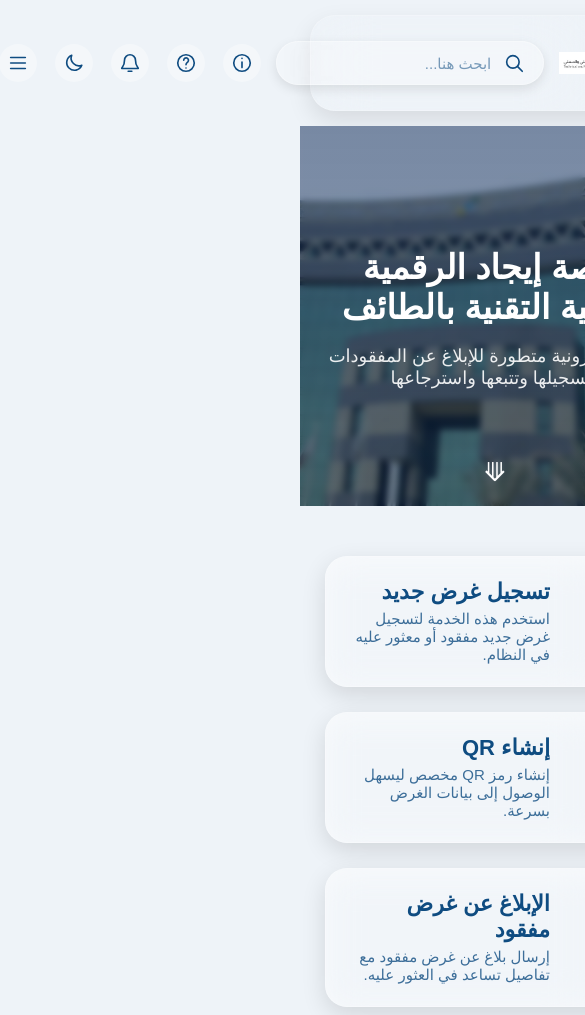
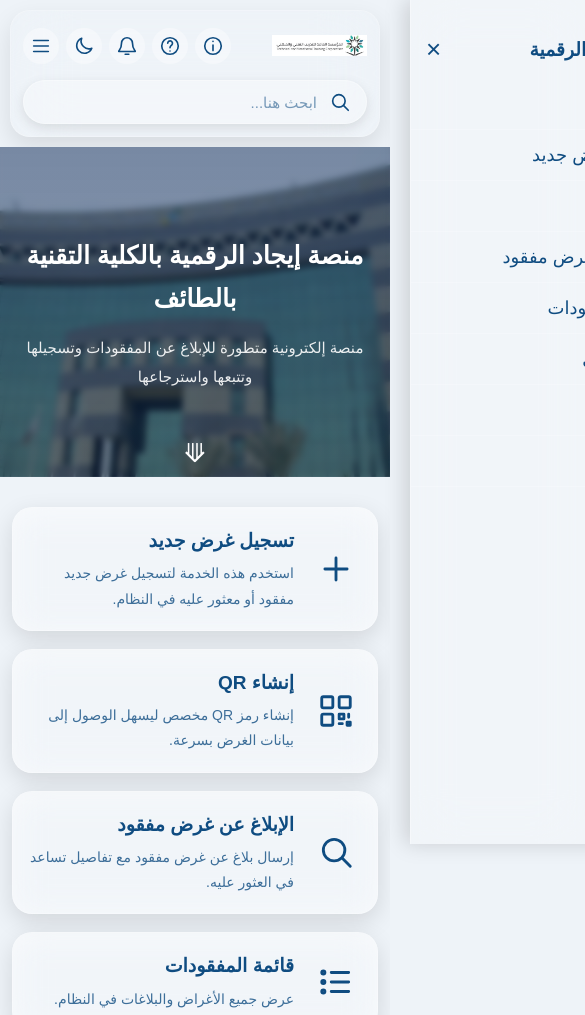
Before and after one commit to sabahshoaib874-sketch/Ejad, a plain HTML site: page index.html in a window 390 px wide. Shown: the top 1015 px of the page, 585 px wide, since content can reach past the window. Drawn offline with Linux system fonts and the light colour scheme.

Commit message:
Update style.css

```diff
--- a/style.css
+++ b/style.css
@@ -629,3 +629,333 @@ body.dark-mode .notif-item:hover {
         color 0.3s ease,
         border-color 0.3s ease;
 }
+
+/* ==========================================
+   RESPONSIVE DESIGN - منصة إيجاد
+   جميع الأجهزة والشاشات
+========================================== */
+
+/* ضبط قياسات جميع العناصر */
+* {
+    box-sizing: border-box;
+}
+
+html {
+    width: 100%;
+    overflow-x: hidden;
+}
+
+body {
+    width: 100%;
+    max-width: 100%;
+    overflow-x: hidden;
+    margin: 0;
+}
+
+/* ==========================================
+   HEADER / NAVIGATION
+========================================== */
+
+.nav-glass {
+    width: calc(100% - 30px);
+    max-width: 100%;
+    margin: 15px auto;
+    padding: 12px 18px;
+    flex-wrap: wrap;
+    gap: 15px;
+}
+
+.nav-logo {
+    max-width: 120px;
+    height: auto;
+    object-fit: contain;
+}
+
+.nav-search-bar {
+    width: 230px;
+    max-width: 100%;
+    min-width: 0;
+}
+
+.nav-icons {
+    display: flex;
+    align-items: center;
+    flex-wrap: wrap;
+    gap: 12px;
+}
+
+.nav-btn {
+    flex-shrink: 0;
+}
+
+/* ==========================================
+   HERO SECTION
+========================================== */
+
+.hero {
+    width: 100%;
+    min-height: 380px;
+    height: auto;
+    padding: 70px 20px;
+    background-position: center center;
+    background-size: cover;
+}
+
+.hero-content {
+    width: 100%;
+    max-width: 900px;
+    padding: 0 15px;
+}
+
+.hero-content h1 {
+    font-size: clamp(24px, 4vw, 34px);
+    line-height: 1.7;
+}
+
+.hero-content p {
+    font-size: clamp(15px, 2vw, 18px);
+    line-height: 1.8;
+}
+
+/* ==========================================
+   SERVICE CARDS
+========================================== */
+
+.services-list {
+    width: 100%;
+    max-width: 1100px;
+    margin: auto;
+    padding: 45px 25px;
+}
+
+.service-card {
+    width: 100%;
+    max-width: 100%;
+    min-width: 0;
+}
+
+.service-text {
+    min-width: 0;
+}
+
+.service-text h3,
+.service-text p {
+    overflow-wrap: break-word;
+}
+
+/* ==========================================
+   TABLETS
+========================================== */
+
+@media (max-width: 768px) {
+
+    .nav-glass {
+        width: calc(100% - 24px);
+        padding: 12px;
+        gap: 12px;
+    }
+
+    .nav-icons {
+        gap: 10px;
+    }
+
+    .nav-search-bar {
+        width: 200px;
+    }
+
+    .hero {
+        min-height: 350px;
+        padding: 65px 15px;
+    }
+
+    .services-list {
+        padding: 35px 18px;
+    }
+
+    .service-card {
+        gap: 18px;
+        padding: 20px;
+    }
+
+}
+
+/* ==========================================
+   MOBILE PHONES
+========================================== */
+
+@media (max-width: 600px) {
+
+    .nav-glass {
+        width: calc(100% - 20px);
+        margin: 10px auto;
+        padding: 12px;
+        display: flex;
+        flex-wrap: wrap;
+        justify-content: space-between;
+        gap: 12px;
+        border-radius: 20px;
+    }
+
+    /* الشعار */
+    .nav-logo {
+        max-width: 105px;
+        height: 45px;
+        object-fit: contain;
+    }
+
+    /* شريط البحث */
+    .nav-search-bar {
+        order: 3;
+        width: 100%;
+        max-width: 100%;
+        flex: 1 0 100%;
+        padding: 10px 15px;
+    }
+
+    /* الأيقونات */
+    .nav-icons {
+        order: 2;
+        display: flex;
+        flex-wrap: nowrap;
+        justify-content: center;
+        gap: 7px;
+    }
+
+    .nav-btn {
+        padding: 7px;
+        flex-shrink: 0;
+    }
+
+    .nav-btn img {
+        width: 20px;
+        height: 20px;
+    }
+
+    /* الهيدر */
+    .hero {
+        width: 100%;
+        min-height: 330px;
+        height: auto;
+        padding: 65px 15px;
+        background-position: center;
+    }
+
+    .hero-content {
+        width: 100%;
+        padding: 0 10px;
+    }
+
+    .hero-content h1 {
+        font-size: 25px;
+        line-height: 1.7;
+    }
+
+    .hero-content p {
+        font-size: 15px;
+        line-height: 1.9;
+    }
+
+    .scroll-bounce {
+        bottom: 15px;
+    }
+
+    /* بطاقات الخدمات */
+    .services-list {
+        width: 100%;
+        padding: 30px 12px;
+        gap: 18px;
+    }
+
+    .service-card {
+        width: 100%;
+        padding: 18px 14px;
+        gap: 14px;
+        border-radius: 20px;
+        transform: none;
+    }
+
+    .service-card:hover {
+        transform: translateY(-3px);
+    }
+
+    .service-card .icon-circle {
+        width: 55px;
+        height: 55px;
+        min-width: 55px;
+        display: flex;
+        align-items: center;
+        justify-content: center;
+    }
+
+    .icon-circle img {
+        width: 35px;
+        height: 35px;
+        max-width: 100%;
+        object-fit: contain;
+    }
+
+    .service-text h3 {
+        font-size: 19px;
+        line-height: 1.6;
+    }
+
+    .service-text p {
+        font-size: 14px;
+        line-height: 1.8;
+    }
+
+    /* صندوق التنبيهات */
+    .notif-box {
+        width: calc(100% - 30px);
+        max-width: 320px;
+        right: 15px;
+        top: 85px;
+    }
+
+    /* القائمة الجانبية */
+    .sidebar {
+        width: min(280px, 85vw);
+        right: -300px;
+    }
+
+}
+
+/* ==========================================
+   SMALL MOBILE PHONES
+========================================== */
+
+@media (max-width: 380px) {
+
+    .nav-icons {
+        gap: 4px;
+    }
+
+    .nav-btn {
+        padding: 6px;
+    }
+
+    .nav-btn img {
+        width: 18px;
+        height: 18px;
+    }
+
+    .service-card {
+        gap: 10px;
+        padding: 15px 10px;
+    }
+
+    .service-card .icon-circle {
+        width: 48px;
+        height: 48px;
+        min-width: 48px;
+    }
+
+    .service-text h3 {
+        font-size: 17px;
+    }
+
+    .service-text p {
+        font-size: 13px;
+    }
+
+}
```
